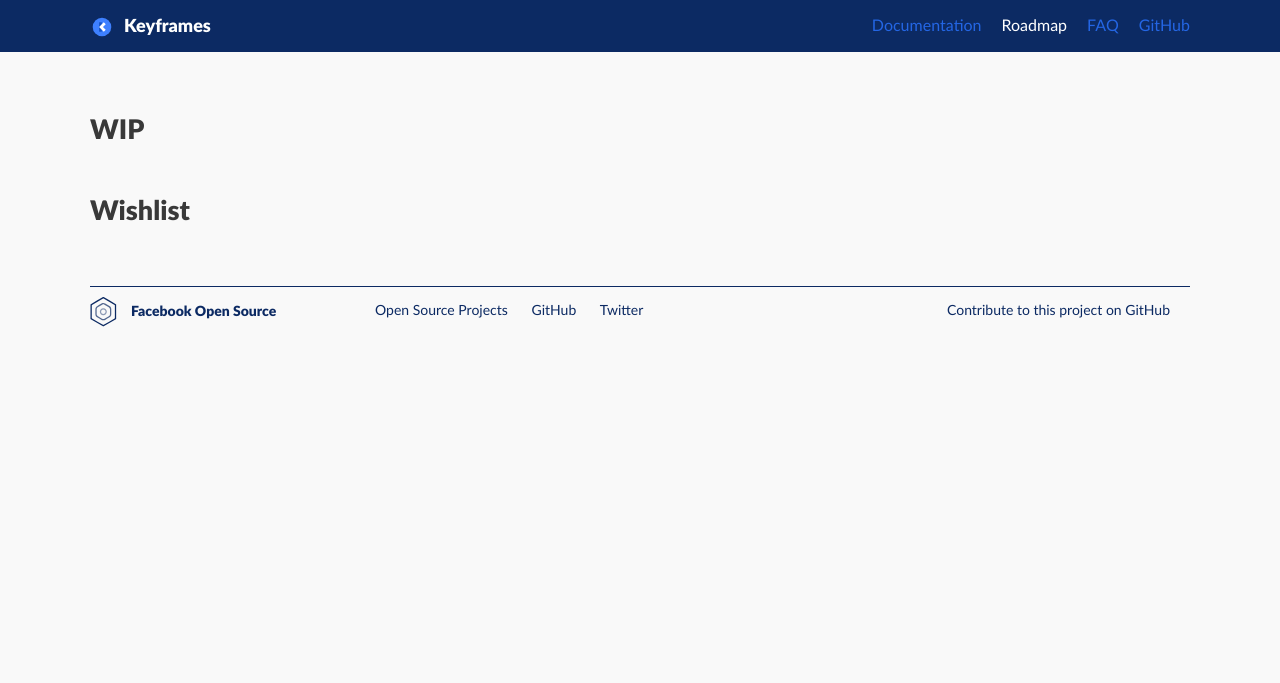
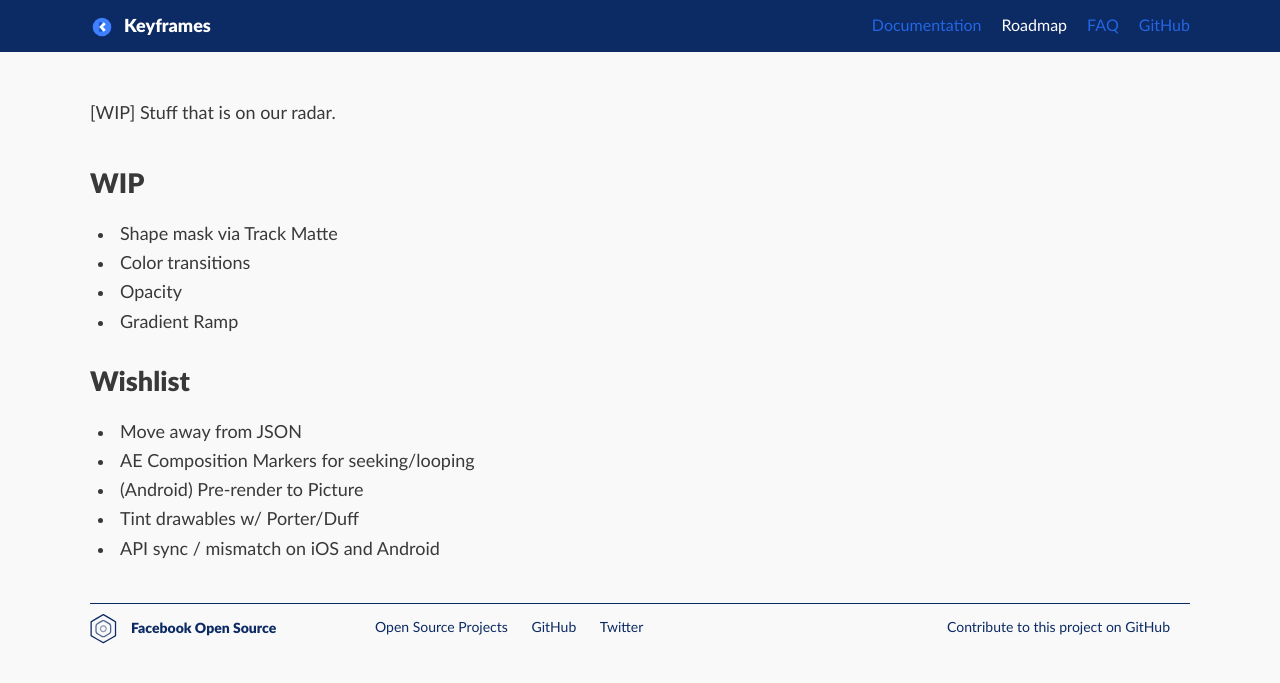
Before and after one commit to facebookarchive/Keyframes, a Jekyll site: the page built from _roadmap/roadmap.md, in a window 1280 px wide and 900 px high. Shown: the top 683 px of the window. Built offline with Jekyll 4.4.1, drawn with Linux system fonts in a browser that asks for light colours.

Commit message:
index page and filling out roadmap/faq a bit

```diff
--- a/_roadmap/roadmap.md
+++ b/_roadmap/roadmap.md
@@ -5,8 +5,19 @@ id: roadmap
 category: roadmap
 ---
 
+[WIP] Stuff that is on our radar.
+
 ### WIP
 
-
+* Shape mask via Track Matte
+* Color transitions
+* Opacity
+* Gradient Ramp
 
 ### Wishlist
+
+* Move away from JSON
+* AE Composition Markers for seeking/looping
+* (Android) Pre-render to Picture
+* Tint drawables w/ Porter/Duff
+* API sync / mismatch on iOS and Android
```
Also changed, not shown: _faq/faq.md (+7 -3 lines), index.md (+5 -2 lines), static/images/keyframes-love.gif (added), static/images/keyframes-reactions.gif (added), static/images/landing-page-example.png (deleted).
